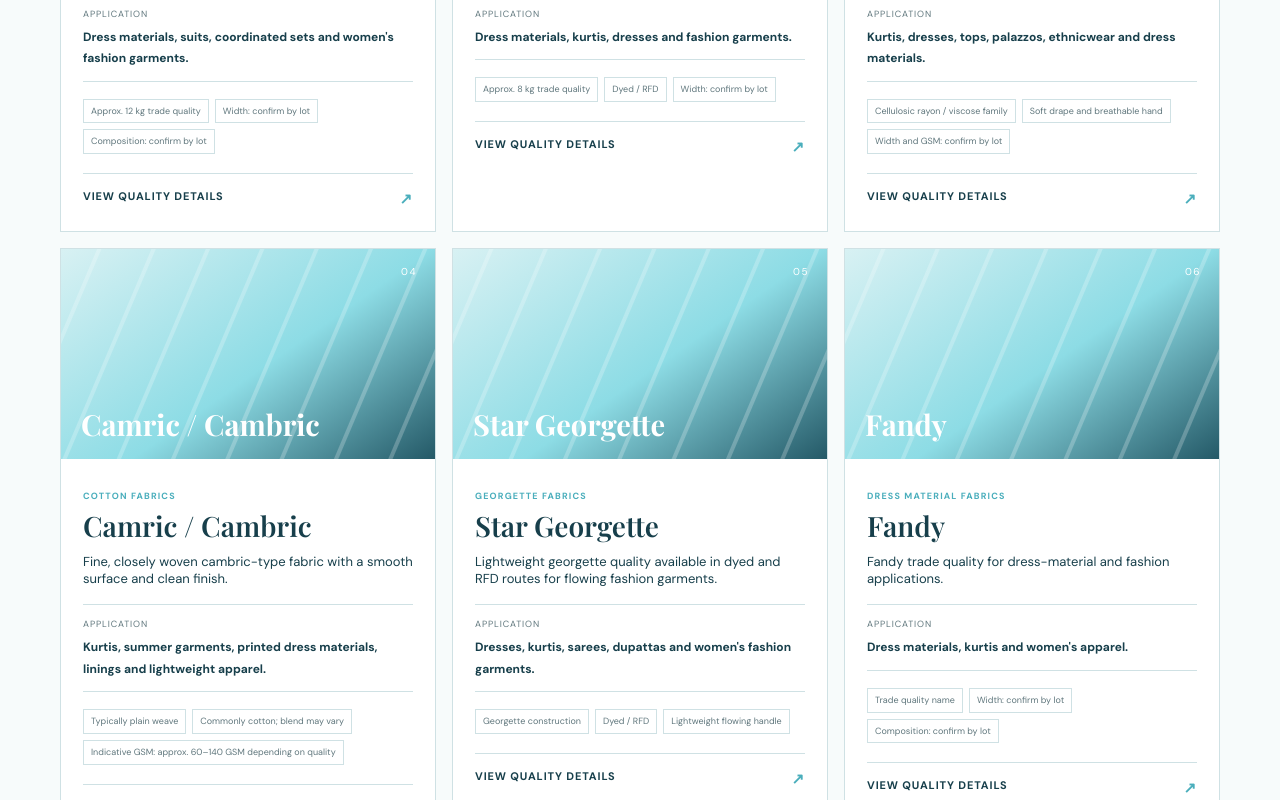
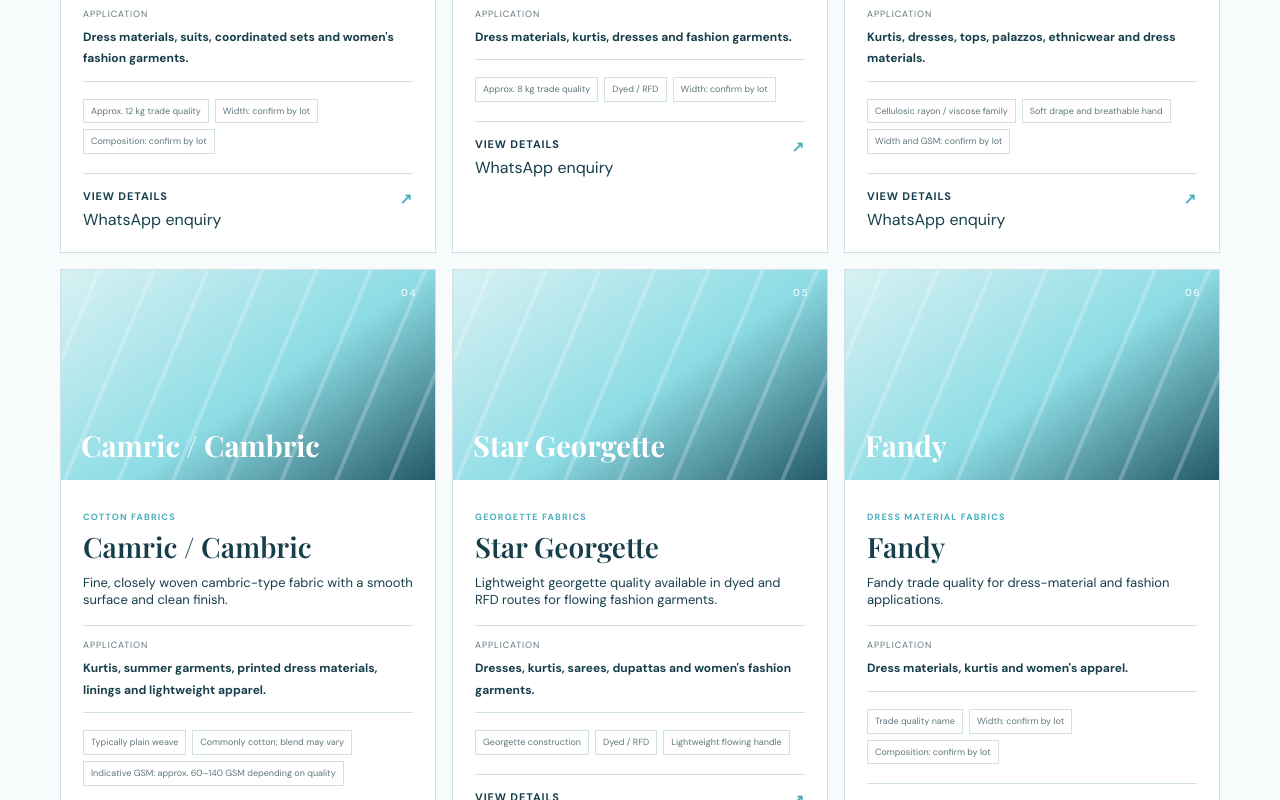
Before and after one commit to theluckygupta/moksha-fabrics, a Next.js app: page /fabrics in a window 1280 px wide. Shown: the part 1460-2260 px from the top of the page. Built offline with nearby package versions, Linux system fonts and the light colour scheme.

Commit message:
Add direct WhatsApp enquiry actions to catalogue cards

```diff
--- a/components/fabric-catalogue.tsx
+++ b/components/fabric-catalogue.tsx
@@ -3,6 +3,8 @@
 import Link from "next/link";
 import { useMemo, useState } from "react";
 import type { Fabric } from "@/lib/fabrics";
+
+const whatsappNumber = "919783123977";
 
 export default function FabricCatalogue({ fabrics }: { fabrics: Fabric[] }) {
   const [query, setQuery] = useState("");
@@ -27,68 +29,41 @@ export default function FabricCatalogue({ fabrics }: { fabrics: Fabric[] }) {
       <div className="catalogueTools" aria-label="Catalogue filters">
         <label className="catalogueSearch">
           <span className="srOnly">Search fabrics</span>
-          <input
-            value={query}
-            onChange={(event) => setQuery(event.target.value)}
-            placeholder="Search fabric, category or application"
-            type="search"
-          />
+          <input value={query} onChange={(event) => setQuery(event.target.value)} placeholder="Search fabric, category or application" type="search" />
         </label>
         <div className="filterList" role="group" aria-label="Filter by category">
           {categories.map((item) => (
-            <button
-              className={category === item ? "filterButton active" : "filterButton"}
-              key={item}
-              onClick={() => setCategory(item)}
-              type="button"
-            >
-              {item}
-            </button>
+            <button className={category === item ? "filterButton active" : "filterButton"} key={item} onClick={() => setCategory(item)} type="button">{item}</button>
           ))}
         </div>
       </div>
 
-      <div className="catalogueCount">
-        <span>{filtered.length} {filtered.length === 1 ? "quality" : "qualities"}</span>
-        <span>Specifications confirmed per lot before order</span>
-      </div>
+      <div className="catalogueCount"><span>{filtered.length} {filtered.length === 1 ? "quality" : "qualities"}</span><span>Specifications confirmed per lot before order</span></div>
 
       <div className="productGrid">
-        {filtered.map((fabric, index) => (
+        {filtered.map((fabric, index) => {
+          const whatsappText = `Hello Moksha Fabrics, I would like to enquire about ${fabric.name}. Please share availability, exact specifications and pricing.`;
+          return (
             <article className="productCard" key={fabric.slug}>
-            <div className="productVisual" aria-hidden="true">
-              <span>{String(index + 1).padStart(2, "0")}</span>
-              <strong>{fabric.name}</strong>
-            </div>
+              <div className="productVisual" aria-hidden="true"><span>{String(index + 1).padStart(2, "0")}</span><strong>{fabric.name}</strong></div>
               <div className="productBody">
                 <p className="productCategory">{fabric.category}</p>
                 <h2>{fabric.name}</h2>
                 <p>{fabric.description}</p>
-              <div className="productMeta">
-                <span>Application</span>
-                <strong>{fabric.application}</strong>
+                <div className="productMeta"><span>Application</span><strong>{fabric.application}</strong></div>
+                <div className="productTags">{fabric.specifications.slice(0, 3).map((specification) => <span key={specification}>{specification}</span>)}</div>
+                <div className="productActions">
+                  <Link className="productLink" href={`/fabrics/${fabric.slug}`}>View details <span>↗</span></Link>
+                  <a className="whatsappLink" href={`https://wa.me/${whatsappNumber}?text=${encodeURIComponent(whatsappText)}`} target="_blank" rel="noreferrer">WhatsApp enquiry</a>
                 </div>
-              <div className="productTags">
-                {fabric.specifications.slice(0, 3).map((specification) => (
-                  <span key={specification}>{specification}</span>
-                ))}
-              </div>
-              <Link className="productLink" href={`/fabrics/${fabric.slug}`}>
-                View quality details <span>↗</span>
-              </Link>
               </div>
             </article>
-        ))}
+          );
+        })}
       </div>
 
       {filtered.length === 0 && (
-        <div className="emptyState">
-          <h2>No matching fabric found.</h2>
-          <p>Try another fabric name, category or application.</p>
-          <button className="filterButton active" onClick={() => { setQuery(""); setCategory("All"); }} type="button">
-            Reset filters
-          </button>
-        </div>
+        <div className="emptyState"><h2>No matching fabric found.</h2><p>Try another fabric name, category or application.</p><button className="filterButton active" onClick={() => { setQuery(""); setCategory("All"); }} type="button">Reset filters</button></div>
       )}
     </div>
   );
```
Lines whose indentation alone changed are shown as unchanged.
